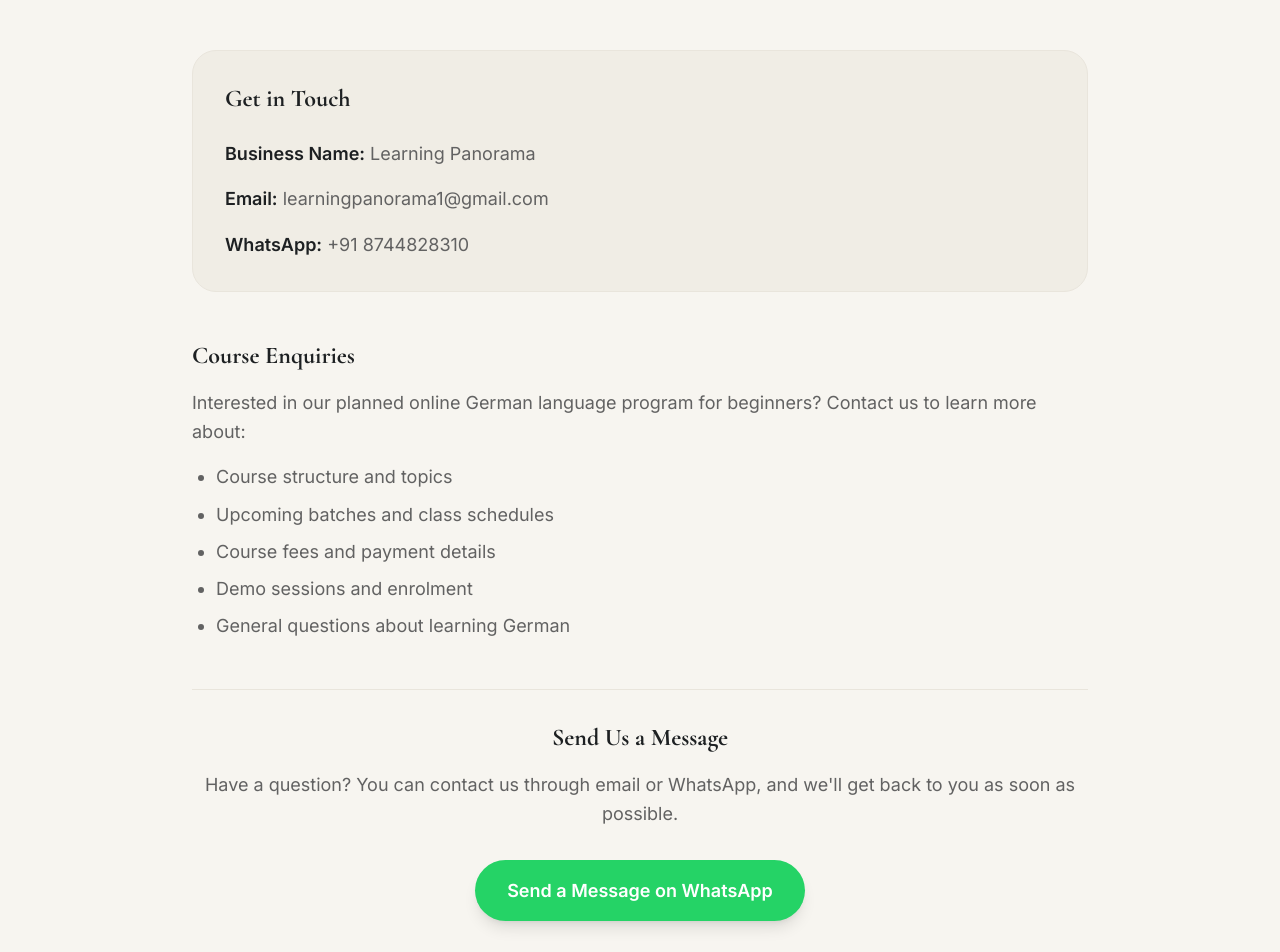
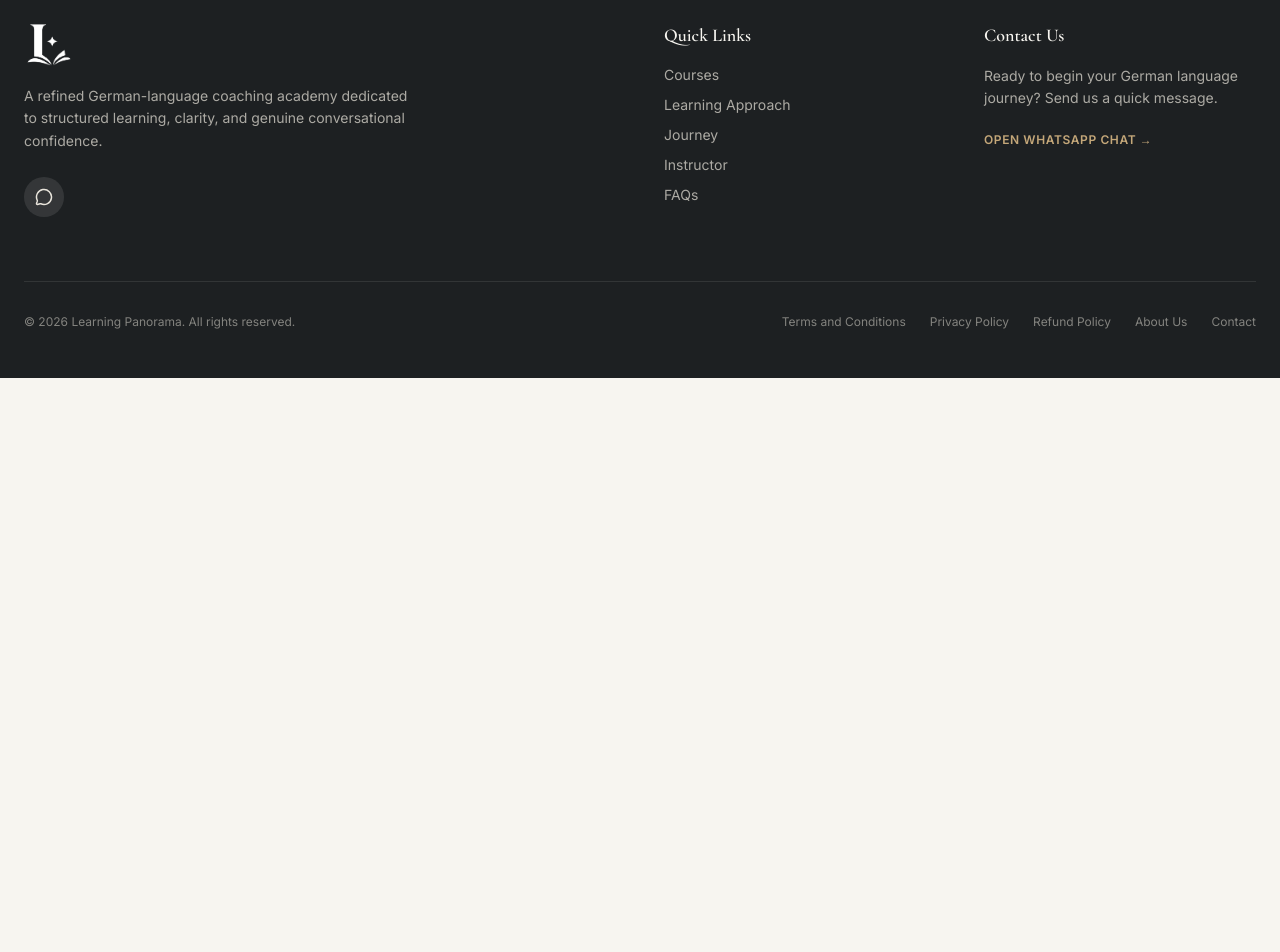
Before and after one commit to hia92373-dot/learning-panorama, a React (Vite) app: page / in a window 1280 px wide. Shown: the part 9320-10272 px from the top of the page. After the commit the page ends 9698 px from the top, so only its background shows below. Built offline with nearby package versions, Linux system fonts and the light colour scheme.

Commit message:
Remove duplicate About Us and Contact Us sections from App.jsx\nCo-Authored-By: Claude Opus 5.5 <noreply@anthropic.com>

```diff
--- a/src/App.jsx
+++ b/src/App.jsx
@@ -838,76 +838,6 @@ export default function App() {
         </div>
       </section>
 
-            {/* SECTION 5.5 — ABOUT US */}
-      <section id="about-us" className="py-24 px-6 bg-white border-t border-[#E9E5DC]">
-        <div className="max-w-4xl mx-auto">
-          <motion.div
-            initial={{ opacity: 0, y: 20 }}
-            whileInView={{ opacity: 1, y: 0 }}
-            viewport={{ once: false, amount: 0.3 }}
-            transition={{ duration: 0.6 }}
-          >
-            <span className="text-xs font-semibold tracking-widest uppercase text-[#C4A779] block mb-3">WHO WE ARE</span>
-            <h2 className="font-serif text-4xl md:text-5xl font-bold text-[#1D2022] mb-8">About Us</h2>
-
-            <div className="space-y-12 text-[#626262] text-lg leading-relaxed">
-              <div className="space-y-4">
-                <h3 className="font-serif text-2xl font-bold text-[#1D2022]">Welcome to Learning Panorama</h3>
-                <p className="italic text-xl text-[#1D2022]">Learn Today. Grow Tomorrow.</p>
-                <p>At Learning Panorama, we believe that learning opens doors to new opportunities, personal growth, and a brighter future.</p>
-                <p>Our mission is to make learning accessible, practical, and engaging through structured online education that helps learners build knowledge, develop useful skills, and move closer to their goals.</p>
-              </div>
-
-              <div className="space-y-4">
-                <h3 className="font-serif text-2xl font-bold text-[#1D2022]">Our Approach</h3>
-                <p>We aim to create a supportive learning environment where students can learn step by step, ask questions freely, and develop confidence through consistent practice. We believe that effective learning goes beyond theory — it involves understanding concepts, applying knowledge, and building skills that can be used in real-life situations.</p>
-              </div>
-
-              <div className="space-y-4">
-                <h3 className="font-serif text-2xl font-bold text-[#1D2022]">Our German Language Learning Program</h3>
-                <p>As we begin our journey, we are focusing on online German language education for beginners. Our planned program aims to help learners build a strong foundation in German through grammar, vocabulary, pronunciation, reading, listening, and speaking practice.</p>
-                <p>Whether you are exploring German for career opportunities, higher education, future plans in Germany, or personal interest, we aim to make your learning journey structured, approachable, and rewarding.</p>
-              </div>
-
-              <div className="space-y-4">
-                <h3 className="font-serif text-2xl font-bold text-[#1D2022]">Our Vision</h3>
-                <p>Our vision is to grow into a trusted learning platform that connects students with quality education, knowledgeable instructors, and opportunities for continuous development.</p>
-                <p>As Learning Panorama grows, we aim to expand our educational offerings while maintaining our commitment to practical learning, learner support, and quality education.</p>
-              </div>
-
-              <div className="space-y-6">
-                <h3 className="font-serif text-2xl font-bold text-[#1D2022]">Our Commitment</h3>
-                <div className="grid grid-cols-1 md:grid-cols-2 gap-6">
-                  <div className="bg-[#F7F5F0] p-6 rounded-2xl border border-[#E9E5DC]">
-                    <span className="font-bold text-[#1D2022] block mb-1">Accessible Learning</span>
-                    <span className="text-sm">Making learning approachable for beginners.</span>
-                  </div>
-                  <div className="bg-[#F7F5F0] p-6 rounded-2xl border border-[#E9E5DC]">
-                    <span className="font-bold text-[#1D2022] block mb-1">Structured Education</span>
-                    <span className="text-sm">Following a clear, step-by-step learning approach.</span>
-                  </div>
-                  <div className="bg-[#F7F5F0] p-6 rounded-2xl border border-[#E9E5DC]">
-                    <span className="font-bold text-[#1D2022] block mb-1">Practical Skills</span>
-                    <span className="text-sm">Encouraging practice, participation, and real-world application.</span>
-                  </div>
-                  <div className="bg-[#F7F5F0] p-6 rounded-2xl border border-[#E9E5DC]">
-                    <span className="font-bold text-[#1D2022] block mb-1">Continuous Growth</span>
-                    <span className="text-sm">Supporting learners as they develop their knowledge and confidence.</span>
-                  </div>
-                </div>
-              </div>
-
-              <div className="pt-8 border-t border-[#E9E5DC] text-center">
-                <h3 className="font-serif text-2xl font-bold text-[#1D2022] mb-4">Begin Your Learning Journey</h3>
-                <p className="mb-6">Every new skill begins with a first step. At Learning Panorama, we want to help you take that step with confidence.</p>
-                <p className="font-serif text-xl font-bold text-[#1D2022]">Learning starts today. Opportunities grow tomorrow.</p>
-                <p className="text-[#C4A779] font-medium mt-2">Learning Panorama — Learn Today. Grow Tomorrow.</p>
-              </div>
-            </div>
-          </motion.div>
-        </div>
-      </section>
-
       {/* SECTION 6 — MEET THE INSTRUCTOR */}
       <section id="instructor" className="py-24 px-6 bg-[#E9E5DC]/50 border-t border-[#E9E5DC]">
         <motion.div
@@ -1006,57 +936,6 @@ export default function App() {
         </div>
       </section>
 
-            {/* SECTION 6.5 — CONTACT US */}
-      <section id="contact" className="py-24 px-6 bg-[#F7F5F0]">
-        <div className="max-w-4xl mx-auto">
-          <motion.div
-            initial={{ opacity: 0, y: 20 }}
-            whileInView={{ opacity: 1, y: 0 }}
-            viewport={{ once: false, amount: 0.3 }}
-            transition={{ duration: 0.6 }}
-          >
-            <span className="text-xs font-semibold tracking-widest uppercase text-[#C4A779] block mb-3">GET IN TOUCH</span>
-            <h2 className="font-serif text-4xl md:text-5xl font-bold text-[#1D2022] mb-8">Contact Us</h2>
-
-            <div className="space-y-12 text-[#626262] text-lg leading-relaxed">
-              <p className="font-serif text-2xl font-medium text-[#1D2022]">We'd Love to Hear From You!</p>
-              <p>At Learning Panorama, we're happy to help you take the next step in your learning journey. Whether you're interested in learning German, want to know more about our upcoming courses, or have questions about our learning programs, feel free to get in touch with us.</p>
-
-              <div className="bg-[#E9E5DC]/50 p-8 rounded-3xl border border-[#E9E5DC]">
-                <h3 className="font-serif text-2xl font-bold text-[#1D2022] mb-6">Get in Touch</h3>
-                <ul className="space-y-4">
-                  <li><span className="font-semibold text-[#1D2022]">Business Name:</span> Learning Panorama</li>
-                  <li><span className="font-semibold text-[#1D2022]">Email:</span> learningpanorama1@gmail.com</li>
-                  <li><span className="font-semibold text-[#1D2022]">WhatsApp:</span> +91 8744828310</li>
-                </ul>
-              </div>
-
-              <div>
-                <h3 className="font-serif text-2xl font-bold text-[#1D2022] mb-4">Course Enquiries</h3>
-                <p className="mb-4">Interested in our planned online German language program for beginners? Contact us to learn more about:</p>
-                <ul className="list-disc pl-6 space-y-2">
-                  <li>Course structure and topics</li>
-                  <li>Upcoming batches and class schedules</li>
-                  <li>Course fees and payment details</li>
-                  <li>Demo sessions and enrolment</li>
-                  <li>General questions about learning German</li>
-                </ul>
-              </div>
-
-              <div className="pt-8 border-t border-[#E9E5DC] text-center">
-                <h3 className="font-serif text-2xl font-bold text-[#1D2022] mb-4">Send Us a Message</h3>
-                <p className="mb-8">Have a question? You can contact us through email or WhatsApp, and we'll get back to you as soon as possible.</p>
-                <button
-                  onClick={() => openEnquiry('General Enquiry')}
-                  className="bg-[#25D366] text-white px-8 py-4 rounded-full font-semibold hover:bg-[#20ba5a] transition-all shadow-lg"
-                >
-                  Send a Message on WhatsApp
-                </button>
-              </div>
-            </div>
-          </motion.div>
-        </div>
-      </section>
 
       {/* SECTION 7 — LEARNING RESOURCES */}
       <section id="resources" className="py-24 px-6 bg-[#F7F5F0]">
```
